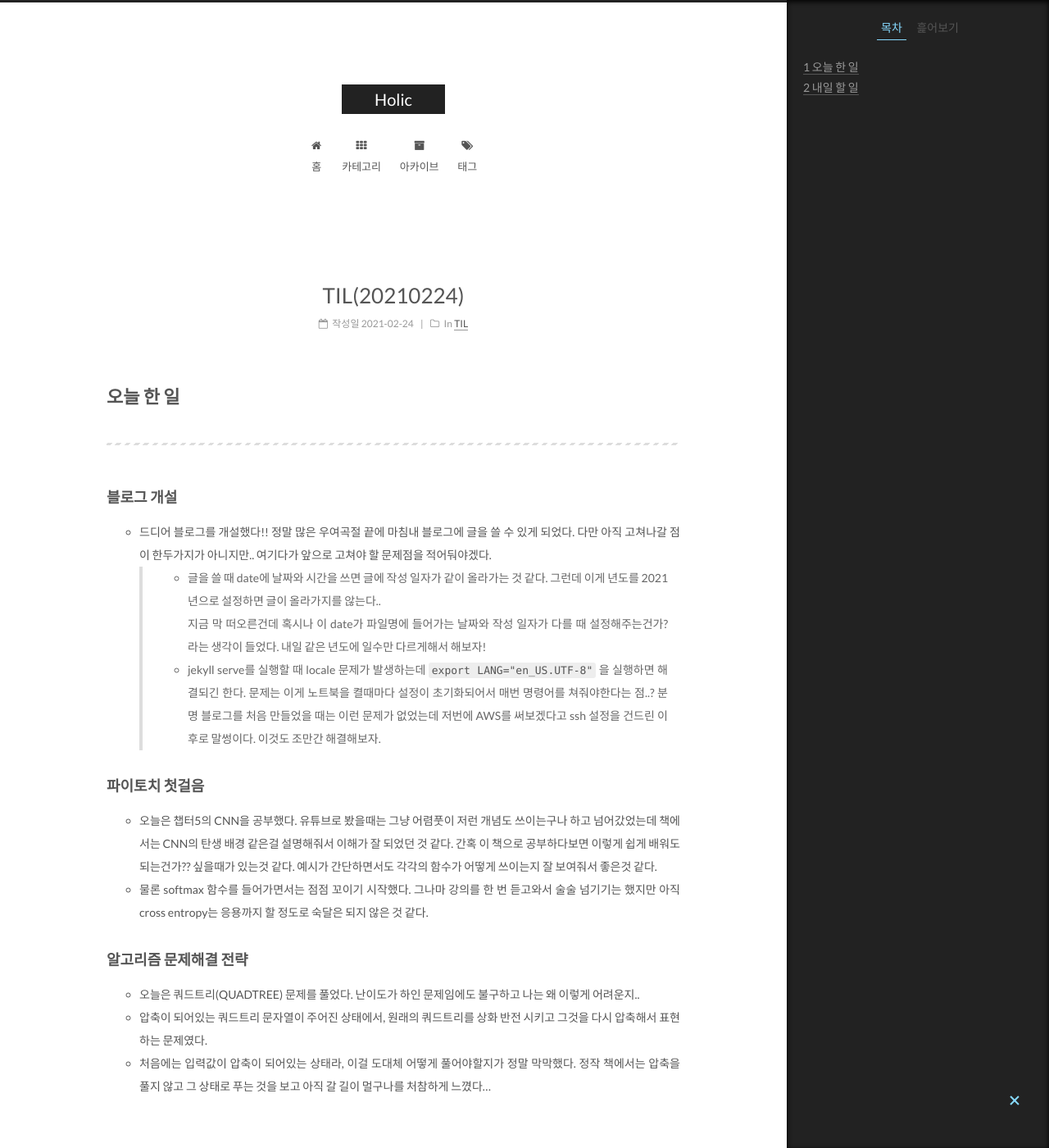
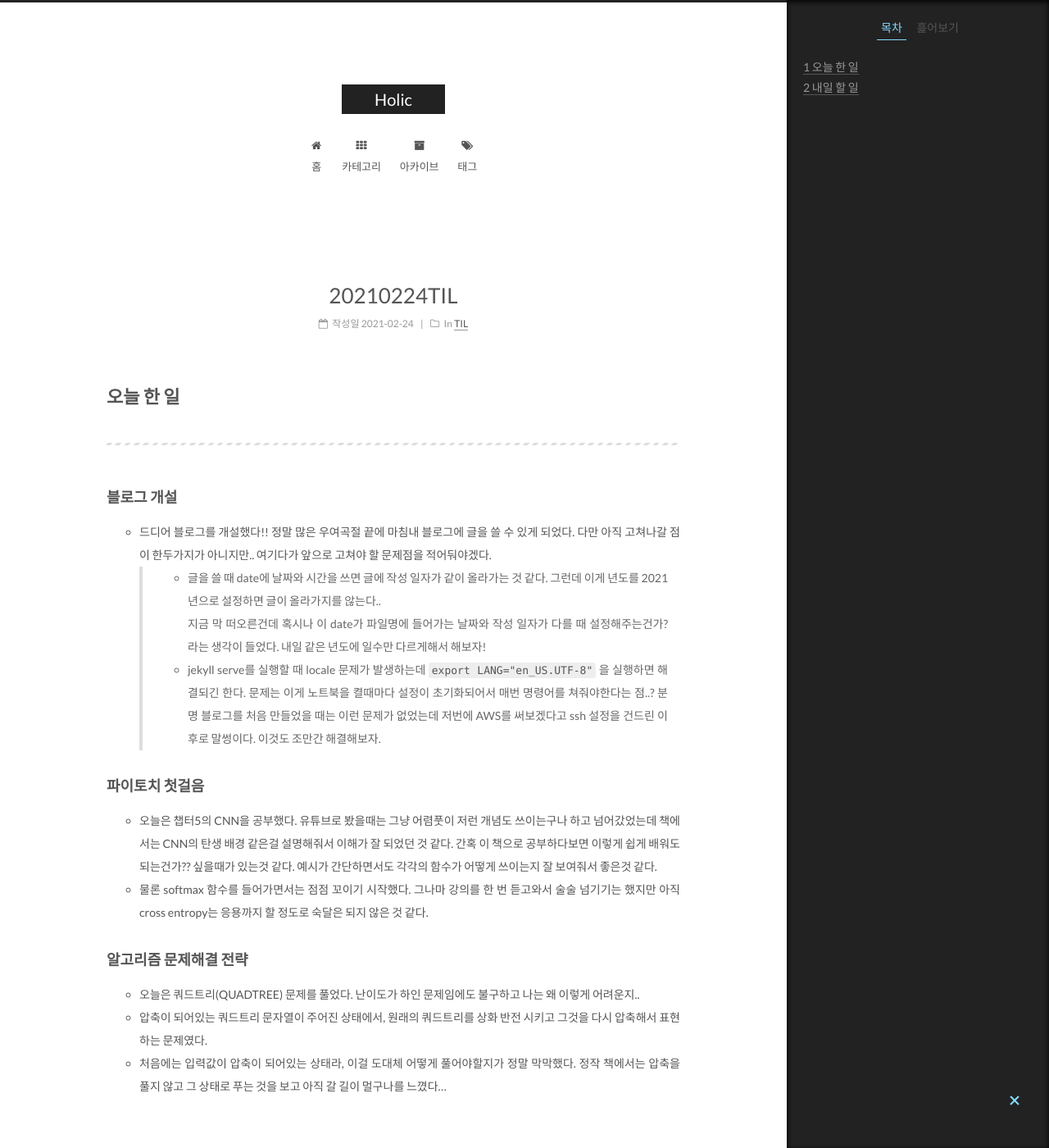
Before and after one commit to Tin1209/Tin1209.github.io, a Jekyll site: the page built from _posts/2021-02-24-TIL.md, in a window 1280 px wide and 1400 px high. Shown: the whole window at 82% size. Built offline with Jekyll 4.4.1, drawn with Linux system fonts in a browser that asks for light colours.

Commit message:
Edit post

```diff
--- a/_posts/2021-02-24-TIL.md
+++ b/_posts/2021-02-24-TIL.md
@@ -1,16 +1,17 @@
 ---
-title: TIL(20210224)
+title: 20210224TIL
 categories:
 - TIL
 tags:
+- TIL
 ---
 # 오늘 한 일
 ***
 ### 블로그 개설
 - 드디어 블로그를 개설했다!! 정말 많은 우여곡절 끝에 마침내 블로그에 글을 쓸 수 있게 되었다. 다만 아직 고쳐나갈 점이 한두가지가 아니지만.. 여기다가 앞으로 고쳐야 할 문제점을 적어둬야겠다.
-> 1. 글을 쓸 때 date에 날짜와 시간을 쓰면 글에 작성 일자가 같이 올라가는 것  같다. 그런데 이게 년도를 2021년으로 설정하면 글이 올라가지를 않는다..
+> - 글을 쓸 때 date에 날짜와 시간을 쓰면 글에 작성 일자가 같이 올라가는 것  같다. 그런데 이게 년도를 2021년으로 설정하면 글이 올라가지를 않는다..
 지금 막 떠오른건데 혹시나 이 date가 파일명에 들어가는 날짜와 작성 일자가 다를 때 설정해주는건가? 라는 생각이 들었다. 내일 같은 년도에 일수만 다르게해서 해보자!
-> 2. jekyll serve를 실행할 때 locale 문제가 발생하는데 `export LANG="en_US.UTF-8"` 을 실행하면 해결되긴 한다. 문제는 이게 노트북을 켤때마다 설정이 초기화되어서 매번 명령어를 쳐줘야한다는 점..? 분명 블로그를 처음 만들었을 때는 이런 문제가 없었는데 저번에 AWS를 써보겠다고 ssh 설정을 건드린 이후로 말썽이다. 이것도 조만간 해결해보자.
+> - jekyll serve를 실행할 때 locale 문제가 발생하는데 `export LANG="en_US.UTF-8"` 을 실행하면 해결되긴 한다. 문제는 이게 노트북을 켤때마다 설정이 초기화되어서 매번 명령어를 쳐줘야한다는 점..? 분명 블로그를 처음 만들었을 때는 이런 문제가 없었는데 저번에 AWS를 써보겠다고 ssh 설정을 건드린 이후로 말썽이다. 이것도 조만간 해결해보자.
 
 ### 파이토치 첫걸음
 - 오늘은 챕터5의 CNN을 공부했다. 유튜브로 봤을때는 그냥 어렴풋이 저런 개념도 쓰이는구나 하고 넘어갔었는데 책에서는 CNN의 탄생 배경 같은걸 설명해줘서 이해가 잘 되었던 것 같다. 간혹 이 책으로 공부하다보면 이렇게 쉽게 배워도 되는건가?? 싶을때가 있는것 같다. 예시가 간단하면서도 각각의 함수가 어떻게 쓰이는지 잘 보여줘서 좋은것 같다.
@@ -19,7 +20,7 @@ tags:
 ### 알고리즘 문제해결 전략
 - 오늘은 쿼드트리(QUADTREE) 문제를 풀었다. 난이도가 하인 문제임에도 불구하고 나는 왜 이렇게 어려운지..
 - 압축이 되어있는 쿼드트리 문자열이 주어진 상태에서, 원래의 쿼드트리를 상화 반전 시키고 그것을 다시 압축해서 표현하는 문제였다.
-- 처음에는 입력값이 압축이 되어있는 상태라, 이걸 도대체 어떻게 풀어야할지가 정말 막막했다. 정작 책에서는 압축을 풀지 않고 그 상태로 푸는 것을 보고 아직 갈 길이 멀구나를 처참하게 느꼈다...<br/><br/><br/><br/><br/>
+- 처음에는 입력값이 압축이 되어있는 상태라, 이걸 도대체 어떻게 풀어야할지가 정말 막막했다. 정작 책에서는 압축을 풀지 않고 그 상태로 푸는 것을 보고 아직 갈 길이 멀구나를 느꼈다...<br/><br/><br/><br/><br/>
 
 # 내일 할 일
 ******************
```
